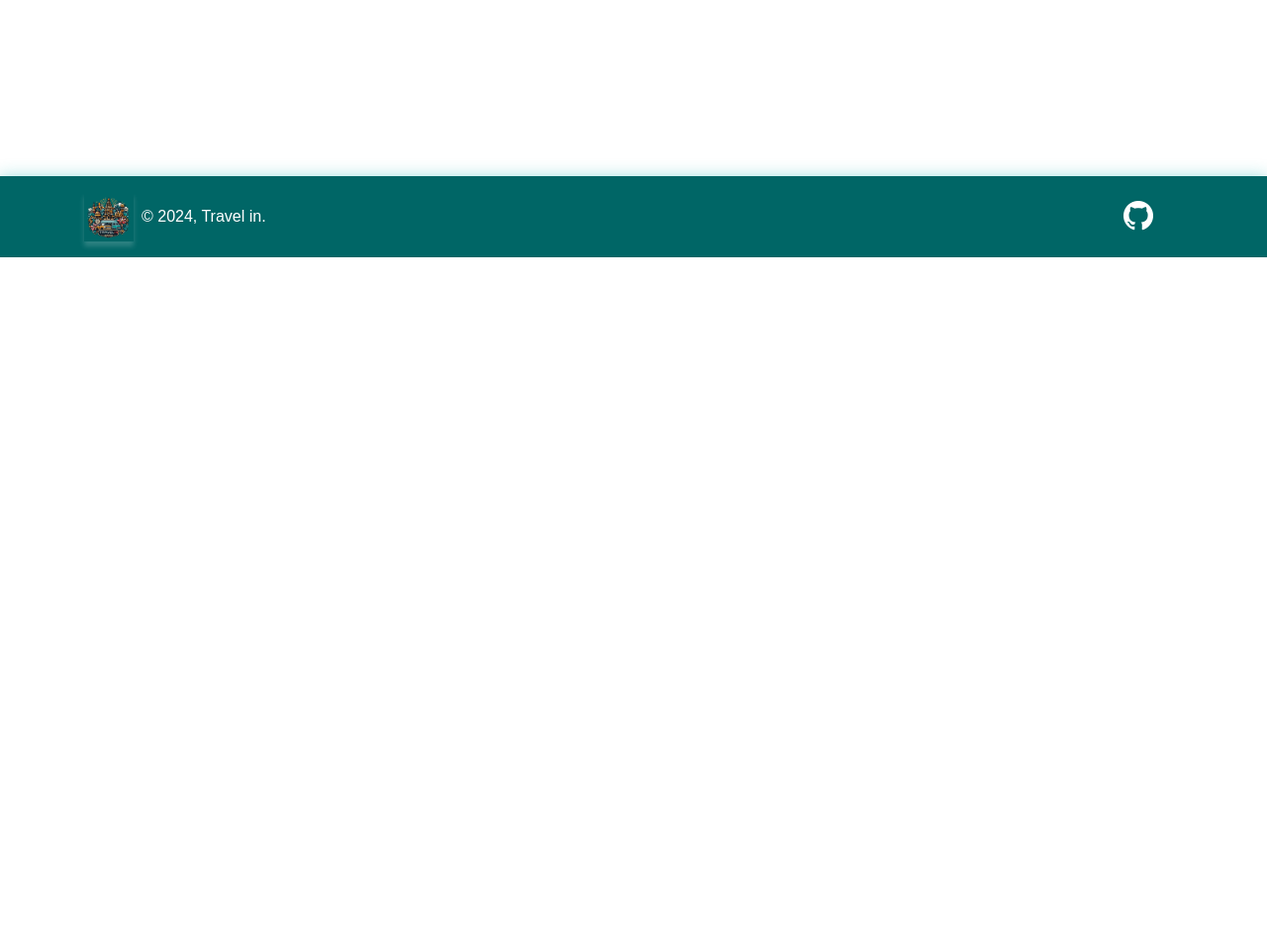
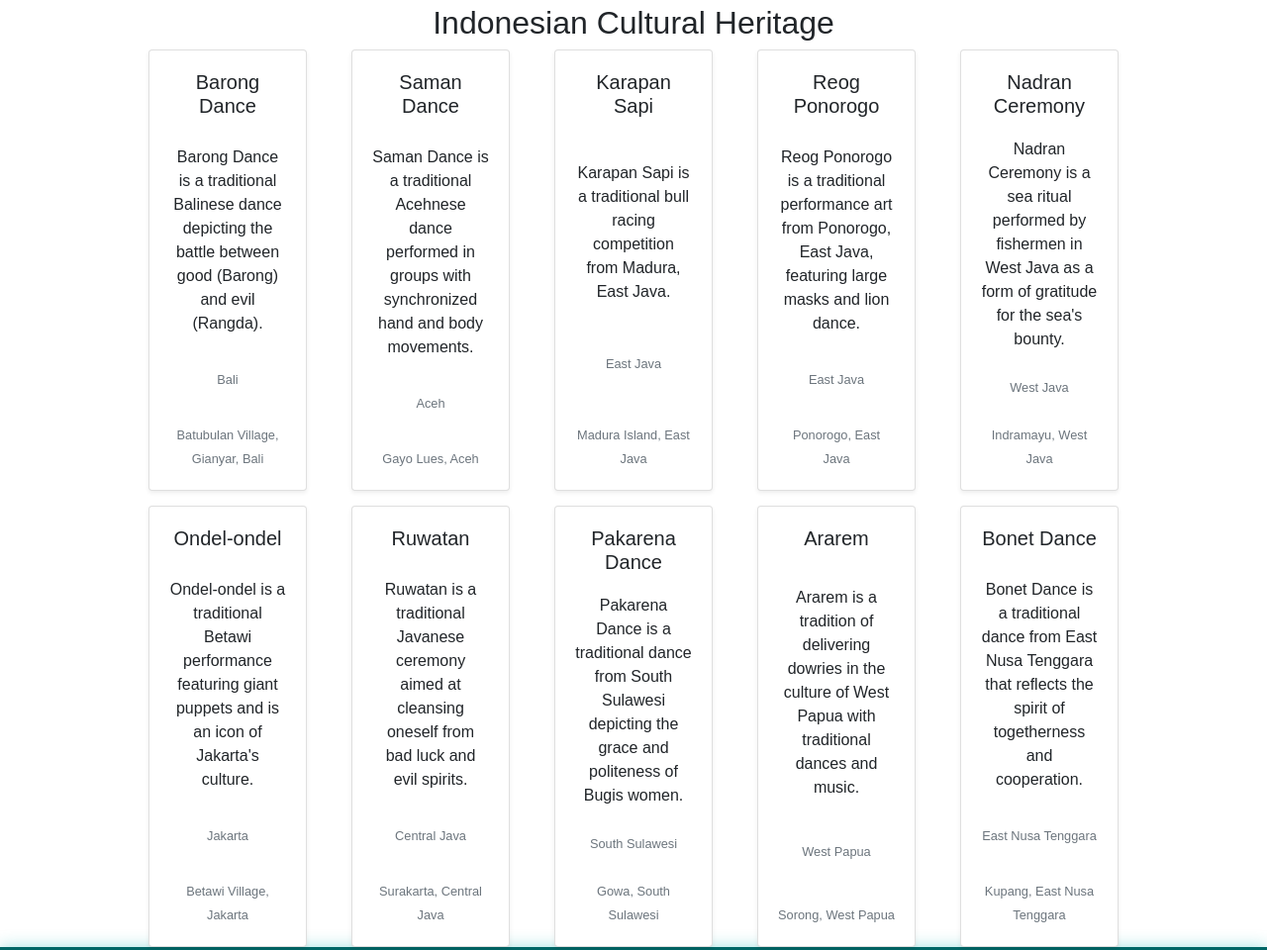
Before and after one commit to lailatulcaris/capstone-dicoding, a website built with webpack: page src/templates/index.html in a window 1280 px wide. Shown: the part 540-1500 px from the top of the page at 99% size. Before the commit the page ends 800 px from the top, so only its background shows below. Built offline with nearby package versions, Linux system fonts and the light colour scheme; files whose address does not match are found by name.

Commit message:
explore budaya

```diff
--- a/src/scripts/views/pages/beranda.js
+++ b/src/scripts/views/pages/beranda.js
@@ -7,11 +7,106 @@ const Beranda = {
       <p>Explore the beauty of Indonesia, from its traditional dances to breathtaking landscapes.</p>
       <a class="btn btn-primary btn-lg" id="hero-btn" href="#" role="button">Learn more</a>
     </div>
+    <div id="culture-list" class="mt-5">
+      <h2>Indonesian Cultural Heritage</h2>
+      <div class="row" id="culture-items">
+        <!-- Cultural items will be inserted here -->
+      </div>
+    </div>
     `;
   },
 
   async afterRender() {
-    // Fungsi ini akan dipanggil setelah render()
+    const cultures = [
+      {
+        "id": 1,
+        "name": "Barong Dance",
+        "description": "Barong Dance is a traditional Balinese dance depicting the battle between good (Barong) and evil (Rangda).",
+        "province": "Bali",
+        "address": "Batubulan Village, Gianyar, Bali"
+      },
+      {
+        "id": 2,
+        "name": "Saman Dance",
+        "description": "Saman Dance is a traditional Acehnese dance performed in groups with synchronized hand and body movements.",
+        "province": "Aceh",
+        "address": "Gayo Lues, Aceh"
+      },
+      {
+        "id": 3,
+        "name": "Karapan Sapi",
+        "description": "Karapan Sapi is a traditional bull racing competition from Madura, East Java.",
+        "province": "East Java",
+        "address": "Madura Island, East Java"
+      },
+      {
+        "id": 4,
+        "name": "Reog Ponorogo",
+        "description": "Reog Ponorogo is a traditional performance art from Ponorogo, East Java, featuring large masks and lion dance.",
+        "province": "East Java",
+        "address": "Ponorogo, East Java"
+      },
+      {
+        "id": 5,
+        "name": "Nadran Ceremony",
+        "description": "Nadran Ceremony is a sea ritual performed by fishermen in West Java as a form of gratitude for the sea's bounty.",
+        "province": "West Java",
+        "address": "Indramayu, West Java"
+      },
+      {
+        "id": 6,
+        "name": "Ondel-ondel",
+        "description": "Ondel-ondel is a traditional Betawi performance featuring giant puppets and is an icon of Jakarta's culture.",
+        "province": "Jakarta",
+        "address": "Betawi Village, Jakarta"
+      },
+      {
+        "id": 7,
+        "name": "Ruwatan",
+        "description": "Ruwatan is a traditional Javanese ceremony aimed at cleansing oneself from bad luck and evil spirits.",
+        "province": "Central Java",
+        "address": "Surakarta, Central Java"
+      },
+      {
+        "id": 8,
+        "name": "Pakarena Dance",
+        "description": "Pakarena Dance is a traditional dance from South Sulawesi depicting the grace and politeness of Bugis women.",
+        "province": "South Sulawesi",
+        "address": "Gowa, South Sulawesi"
+      },
+      {
+        "id": 9,
+        "name": "Ararem",
+        "description": "Ararem is a tradition of delivering dowries in the culture of West Papua with traditional dances and music.",
+        "province": "West Papua",
+        "address": "Sorong, West Papua"
+      },
+      {
+        "id": 10,
+        "name": "Bonet Dance",
+        "description": "Bonet Dance is a traditional dance from East Nusa Tenggara that reflects the spirit of togetherness and cooperation.",
+        "province": "East Nusa Tenggara",
+        "address": "Kupang, East Nusa Tenggara"
+      }
+    ];
+
+    const cultureContainer = document.getElementById('culture-items');
+
+    cultures.forEach(culture => {
+      const cultureElement = document.createElement('div');
+      cultureElement.classList.add('col-md-2', 'culture-card');
+      cultureElement.innerHTML = `
+        <div class="card mb-4 shadow-sm">
+          <div class="card-body">
+            <h5 class="card-title">${culture.name}</h5>
+            <p class="card-text">${culture.description}</p>
+            <p class="card-text"><small class="text-muted">${culture.province}</small></p>
+            <p class="card-text"><small class="text-muted">${culture.address}</small></p>
+          </div>
+        </div>
+      `;
+      cultureContainer.appendChild(cultureElement);
+    });
   },
 };
 
--- a/src/styles/main.css
+++ b/src/styles/main.css
@@ -131,3 +131,40 @@ a {
 .github-icon {
   font-size: 30px; /* Sesuaikan ukuran ikon sesuai kebutuhan */
 }
+
+/* card */
+#culture-list {
+  text-align: center;
+}
+
+#culture-items {
+  display: flex;
+  flex-wrap: wrap;
+  justify-content: center;
+  gap: 15px;
+}
+
+.culture-card {
+  flex: 0 0 calc(20% - 15px); /* Menyesuaikan lebar kolom untuk 5 kolom */
+}
+
+.culture-card .card {
+  height: 100%; /* Pastikan setiap kartu memiliki tinggi yang sama */
+  display: flex;
+  flex-direction: column;
+  justify-content: space-between;
+}
+
+.culture-card .card-body {
+  display: flex;
+  flex-direction: column;
+  justify-content: space-between;
+}
+
+.culture-card .card-title {
+  font-size: 1.25rem;
+}
+
+.culture-card .card-text {
+  font-size: 1rem;
+}
```
Also changed, not shown: src/scripts/views/pages/pariwisata.js (line endings or trailing spaces).
